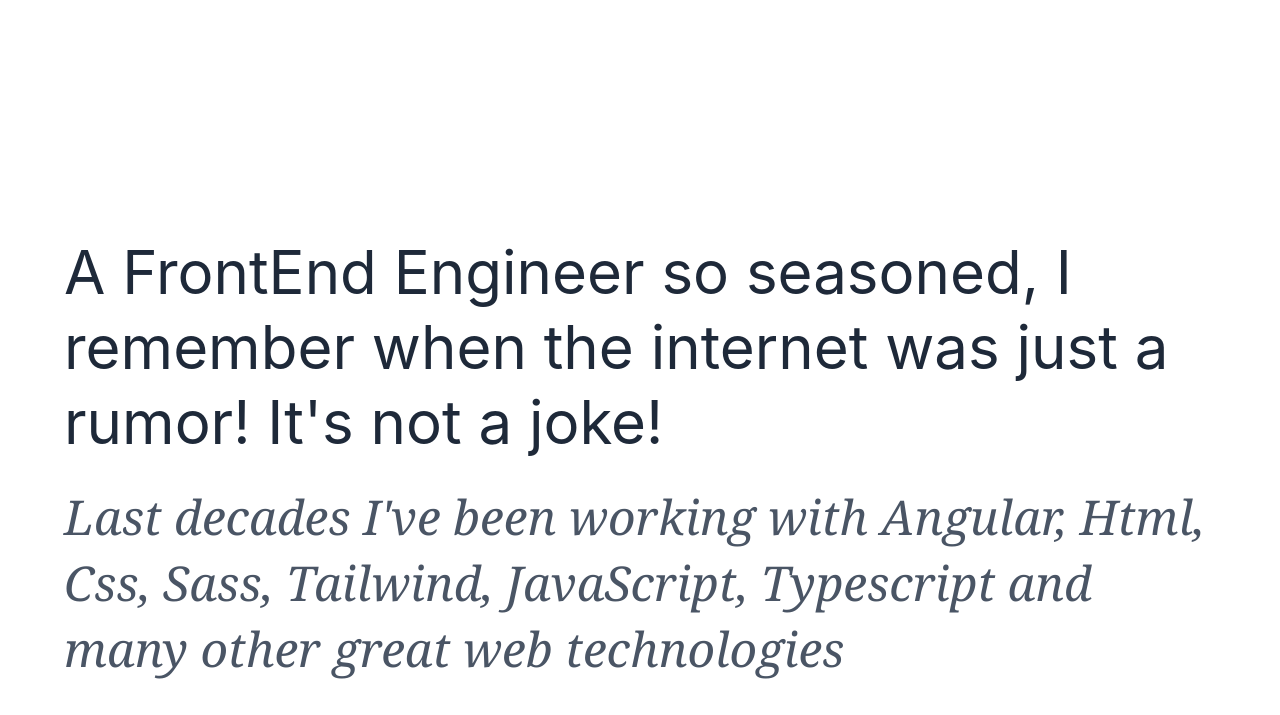
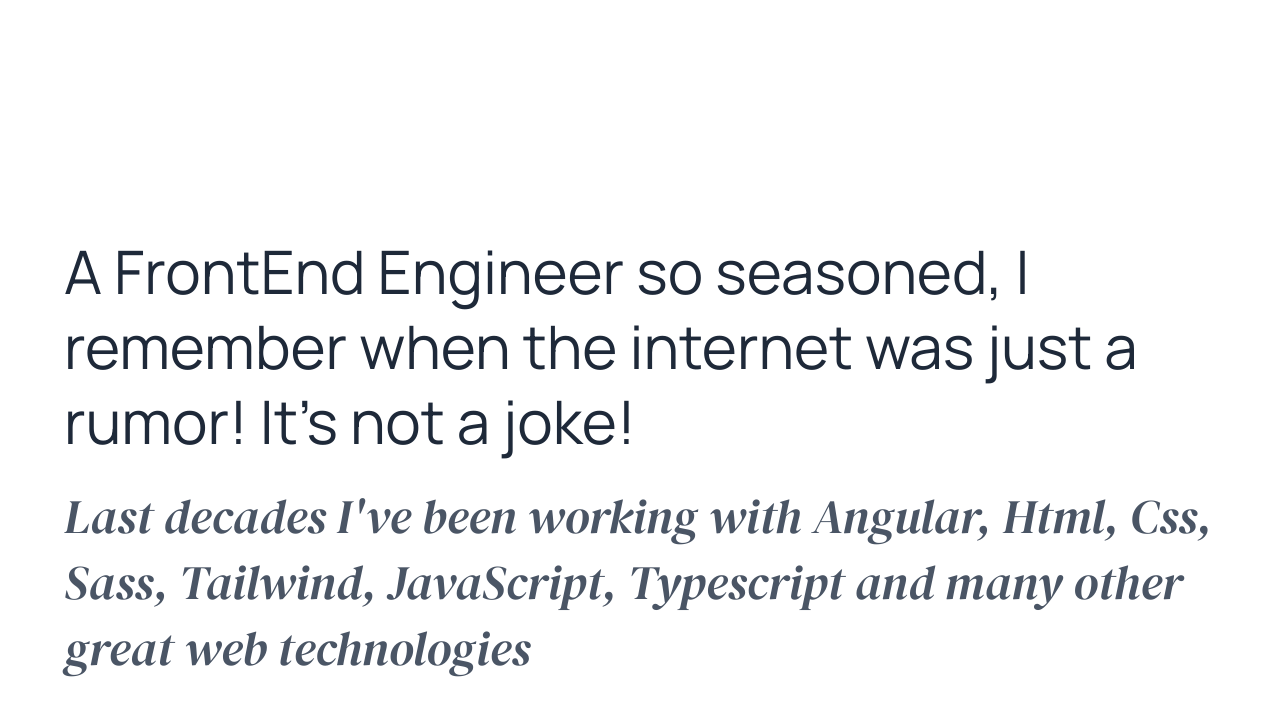
Before and after one commit to josesaranda/josesaranda, an Astro site: page / in a window 1280 px wide. Shown: the part 385-1100 px from the top of the page. Built offline with nearby package versions, Linux system fonts and the light colour scheme; Astro itself is replaced by a stand-in of ours.

Commit message:
feat: add Google Fonts preconnect and styles for improved typography

```diff
--- a/src/layouts/layout.astro
+++ b/src/layouts/layout.astro
@@ -39,6 +39,13 @@
     <meta name="description" content={description} />
     <meta name="robots" content={robots} />
     <title>{title}</title>
+
+    <link rel="preconnect" href="https://fonts.googleapis.com" />
+    <link rel="preconnect" href="https://fonts.gstatic.com" crossorigin />
+    <link
+      href="https://fonts.googleapis.com/css2?family=DM+Serif+Display:ital@0;1&family=Manrope:wght@400;500;600;700&display=swap"
+      rel="stylesheet"
+    />
 
     <!-- Open Graph -->
     <meta property="og:type" content="website" />
@@ -94,7 +101,7 @@
     </script>
   </head>
   <body
-    class="bg-white dark:bg-gray-950 text-gray-800 dark:text-gray-100 transition-colors duration-300"
+    class="bg-white dark:bg-gray-950 text-gray-800 dark:text-gray-100 antialiased transition-colors duration-300"
   >
     <slot />
     <Footer />
--- a/src/styles/global.css
+++ b/src/styles/global.css
@@ -1,3 +1,8 @@
 @import "tailwindcss";
 
 @custom-variant dark (&:where(.dark, .dark *));
+
+@theme {
+  --font-sans: "Manrope", ui-sans-serif, system-ui, sans-serif;
+  --font-serif: "DM Serif Display", Georgia, serif;
+}
```
